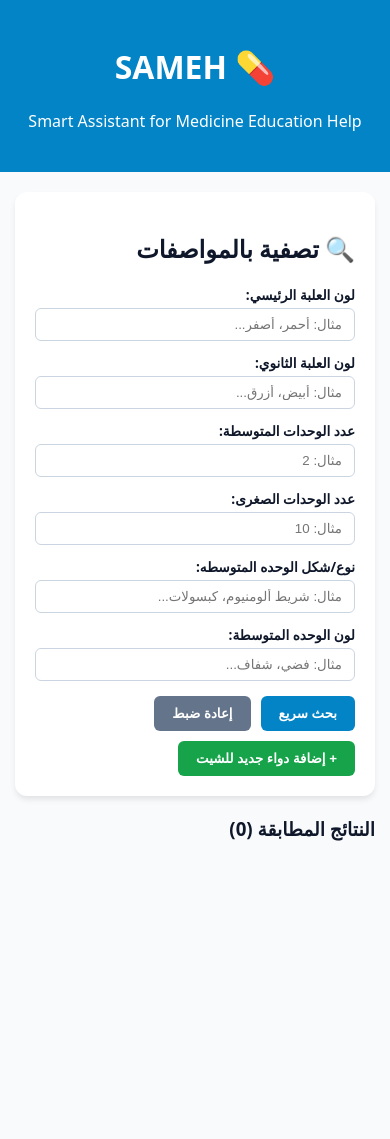
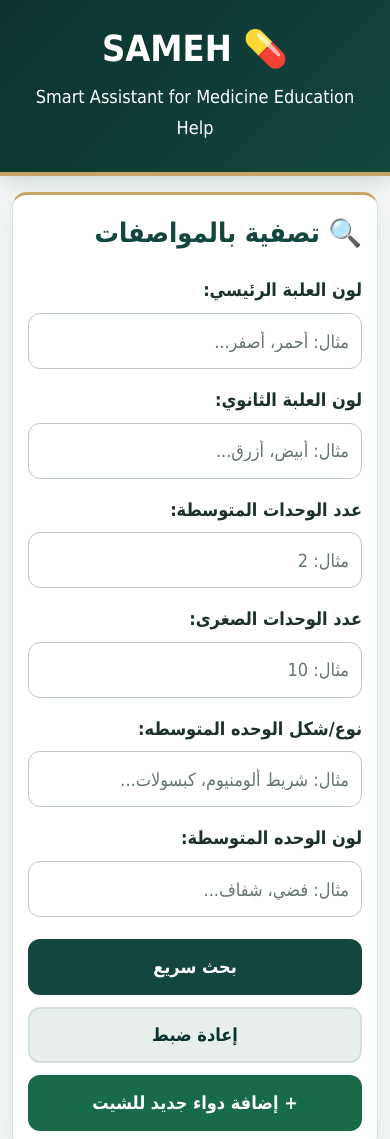
Before and after one commit to DrEhabTurki/SAMEH, a plain HTML site: page index.html in a window 390 px wide. Shown: the top 1139 px of the page. Before the commit the page ends 879 px from the top, so only its background shows below. Drawn offline with Linux system fonts and the light colour scheme; no server answers.

Commit message:
Refactor CSS variables and styles for consistency

```diff
--- a/style.css
+++ b/style.css
@@ -1,96 +1,383 @@
+
 :root {
-  --primary: #0284c7;
-  --bg: #f8fafc;
+  --primary: #12463f;
+  --primary-dark: #0b332e;
+  --primary-light: #e5f1ed;
+  --gold: #c6a566;
+  --bg: #f4f7f5;
   --card-bg: #ffffff;
-  --text: #0f172a;
+  --text: #1c302c;
+  --muted: #596b65;
+  --border: #d8e2dc;
+  --success: #176b49;
+  --shadow: 0 8px 28px rgba(17, 55, 46, 0.08);
+  --radius: 18px;
+}
+
+* {
+  box-sizing: border-box;
+}
+
+html {
+  scroll-behavior: smooth;
+  -webkit-text-size-adjust: 100%;
 }
 
 body {
-  font-family: system-ui, -apple-system, sans-serif;
+  font-family: Tahoma, Arial, system-ui, sans-serif;
   background-color: var(--bg);
   color: var(--text);
   margin: 0;
   padding: 0;
+  font-size: 18px;
+  line-height: 1.7;
 }
 
 header {
-  background: var(--primary);
-  color: white;
-  padding: 1.5rem;
+  background: linear-gradient(
+    135deg,
+    var(--primary-dark),
+    var(--primary)
+  );
+  color: #fff;
+  padding: 28px 20px;
   text-align: center;
+  border-bottom: 4px solid var(--gold);
+  box-shadow: 0 5px 20px rgba(11, 51, 46, 0.16);
+}
+
+header h1,
+header h2 {
+  margin-top: 0;
+  margin-bottom: 8px;
+  line-height: 1.4;
+}
+
+header p {
+  margin: 4px 0;
 }
 
 .container {
+  width: 100%;
   max-width: 1000px;
-  margin: 20px auto;
-  padding: 0 15px;
+  margin: 28px auto;
+  padding: 0 18px;
 }
 
 .card {
   background: var(--card-bg);
-  border-radius: 12px;
-  padding: 20px;
-  box-shadow: 0 4px 6px -1px rgba(0, 0, 0, 0.1);
-  margin-bottom: 20px;
+  border: 1px solid var(--border);
+  border-top: 3px solid var(--gold);
+  border-radius: var(--radius);
+  padding: 24px;
+  box-shadow: var(--shadow);
+  margin-bottom: 24px;
+}
+
+.card h2,
+.card h3 {
+  color: var(--primary);
+  margin-top: 0;
+  line-height: 1.5;
 }
 
 .form-grid {
   display: grid;
-  grid-template-columns: repeat(auto-fill, minmax(220px, 1fr));
-  gap: 12px;
+  grid-template-columns: repeat(
+    auto-fit,
+    minmax(min(100%, 220px), 1fr)
+  );
+  gap: 20px;
+}
+
+.input-group {
+  min-width: 0;
 }
 
 .input-group label {
   display: block;
-  font-size: 0.85rem;
-  font-weight: bold;
-  margin-bottom: 4px;
+  font-size: 18px;
+  font-weight: 700;
+  color: var(--text);
+  margin-bottom: 8px;
 }
 
-input, textarea {
+input,
+textarea,
+select {
+  display: block;
   width: 100%;
-  padding: 8px 12px;
-  border: 1px solid #cbd5e1;
-  border-radius: 6px;
-  box-sizing: border-box;
+  min-width: 0;
+  min-height: 54px;
+  padding: 12px 14px;
+  border: 1.5px solid #b9cbc1;
+  border-radius: 12px;
+  background: #fff;
+  color: var(--text);
+  font: inherit;
+  font-size: 18px;
+  line-height: 1.5;
+  transition: border-color 0.2s, box-shadow 0.2s;
+}
+
+textarea {
+  min-height: 120px;
+  resize: vertical;
+}
+
+input::placeholder,
+textarea::placeholder {
+  color: #65766e;
+  opacity: 1;
+}
+
+input:focus-visible,
+textarea:focus-visible,
+select:focus-visible {
+  outline: 3px solid rgba(198, 165, 102, 0.45);
+  outline-offset: 2px;
+  border-color: var(--primary);
 }
 
 .btn-group {
-  margin-top: 15px;
+  margin-top: 22px;
   display: flex;
-  gap: 10px;
+  gap: 12px;
   flex-wrap: wrap;
 }
 
 .btn {
-  padding: 10px 18px;
-  border: none;
-  border-radius: 6px;
+  display: inline-flex;
+  justify-content: center;
+  align-items: center;
+  min-height: 52px;
+  padding: 12px 22px;
+  border: 2px solid transparent;
+  border-radius: 12px;
   cursor: pointer;
-  font-weight: bold;
+  font-family: inherit;
+  font-size: 18px;
+  font-weight: 700;
+  line-height: 1.4;
+  text-align: center;
+  transition:
+    background-color 0.2s,
+    transform 0.2s,
+    box-shadow 0.2s;
 }
 
-.btn-primary { background: #0284c7; color: white; }
-.btn-secondary { background: #64748b; color: white; }
-.btn-success { background: #16a34a; color: white; }
+.btn-primary {
+  background: var(--primary);
+  color: #fff;
+}
+
+.btn-secondary {
+  background: #e8eeeb;
+  color: var(--primary-dark);
+  border-color: #d4e0d9;
+}
+
+.btn-success {
+  background: var(--success);
+  color: #fff;
+}
+
+.btn:focus-visible,
+.close-btn:focus-visible {
+  outline: 3px solid var(--gold);
+  outline-offset: 3px;
+}
+
+@media (hover: hover) {
+  .btn-primary:hover {
+    background: var(--primary-dark);
+  }
+
+  .btn-secondary:hover {
+    background: #dce7e1;
+  }
+
+  .btn-success:hover {
+    background: #10563a;
+  }
+
+  .drug-card:hover {
+    border-color: var(--gold);
+    box-shadow: var(--shadow);
+  }
+}
+
+.btn:active {
+  transform: scale(0.98);
+}
 
 .results-grid {
   display: grid;
-  grid-template-columns: repeat(auto-fill, minmax(280px, 1fr));
-  gap: 15px;
+  grid-template-columns: repeat(
+    auto-fit,
+    minmax(min(100%, 260px), 1fr)
+  );
+  gap: 18px;
 }
 
 .drug-card {
-  background: white;
-  border: 1px solid #e2e8f0;
-  border-radius: 8px;
-  padding: 15px;
+  background: var(--card-bg);
+  border: 1px solid var(--border);
+  border-right: 4px solid var(--gold);
+  border-radius: 14px;
+  padding: 20px;
   position: relative;
+  overflow-wrap: anywhere;
+  box-shadow: 0 3px 12px rgba(17, 55, 46, 0.04);
+  transition: border-color 0.2s, box-shadow 0.2s;
 }
 
-.drug-card h4 { margin: 0 0 5px 0; color: #0369a1; }
-.badge { display: inline-block; background: #e0f2fe; color: #0369a1; padding: 2px 8px; border-radius: 12px; font-size: 0.8rem; }
+.drug-card h4 {
+  margin: 0 0 10px;
+  color: var(--primary);
+  font-size: 21px;
+  line-height: 1.5;
+}
 
-.modal { display: none; position: fixed; top: 0; left: 0; width: 100%; height: 100%; background: rgba(0,0,0,0.5); }
-.modal-content { background: white; margin: 5% auto; padding: 20px; width: 90%; max-width: 600px; border-radius: 12px; }
-.close-btn { float: left; font-size: 24px; cursor: pointer; }
+.drug-card p {
+  margin: 8px 0;
+  font-size: 17px;
+  line-height: 1.7;
+}
+
+.badge {
+  display: inline-block;
+  background: var(--primary-light);
+  color: var(--primary-dark);
+  padding: 5px 12px;
+  border: 1px solid #c8dfd4;
+  border-radius: 999px;
+  font-size: 15px;
+  font-weight: 700;
+  line-height: 1.5;
+}
+
+.modal {
+  display: none;
+  position: fixed;
+  inset: 0;
+  z-index: 1000;
+  width: 100%;
+  height: 100%;
+  height: 100dvh;
+  padding: 18px;
+  overflow-y: auto;
+  overscroll-behavior: contain;
+  background: rgba(7, 29, 25, 0.68);
+}
+
+.modal-content {
+  background: var(--card-bg);
+  margin: 24px auto;
+  padding: 26px;
+  width: 100%;
+  max-width: 600px;
+  border: 1px solid var(--border);
+  border-top: 4px solid var(--gold);
+  border-radius: var(--radius);
+  box-shadow: 0 20px 60px rgba(0, 0, 0, 0.22);
+}
+
+.close-btn {
+  float: left;
+  min-width: 44px;
+  min-height: 44px;
+  display: inline-flex;
+  align-items: center;
+  justify-content: center;
+  color: var(--primary-dark);
+  font-size: 30px;
+  font-weight: 700;
+  cursor: pointer;
+  border-radius: 8px;
+}
+
+:focus-visible {
+  scroll-margin-block: 20px;
+}
+
+@media (max-width: 600px) {
+  body {
+    font-size: 18px;
+  }
+
+  header {
+    padding: 24px 16px;
+  }
+
+  .container {
+    margin: 16px auto;
+    padding: 0 12px;
+  }
+
+  .card {
+    padding: 18px 15px;
+    margin-bottom: 16px;
+    border-radius: 15px;
+  }
+
+  .form-grid,
+  .results-grid {
+    grid-template-columns: minmax(0, 1fr);
+    gap: 16px;
+  }
+
+  .input-group label {
+    font-size: 18px;
+    margin-bottom: 7px;
+  }
+
+  input,
+  textarea,
+  select {
+    min-height: 56px;
+    font-size: 18px;
+    padding: 13px 12px;
+  }
+
+  .btn-group {
+    flex-direction: column;
+    gap: 12px;
+  }
+
+  .btn {
+    width: 100%;
+    min-height: 56px;
+    padding: 13px 16px;
+    font-size: 18px;
+  }
+
+  .drug-card {
+    padding: 18px;
+  }
+
+  .drug-card h4 {
+    font-size: 21px;
+  }
+
+  .modal {
+    padding: 10px;
+  }
+
+  .modal-content {
+    margin: 12px auto;
+    padding: 20px 15px;
+    border-radius: 15px;
+  }
+}
+
+@media (prefers-reduced-motion: reduce) {
+  *,
+  *::before,
+  *::after {
+    scroll-behavior: auto !important;
+    transition-duration: 0.01ms !important;
+    animation-duration: 0.01ms !important;
+    animation-iteration-count: 1 !important;
+  }
+}
```
